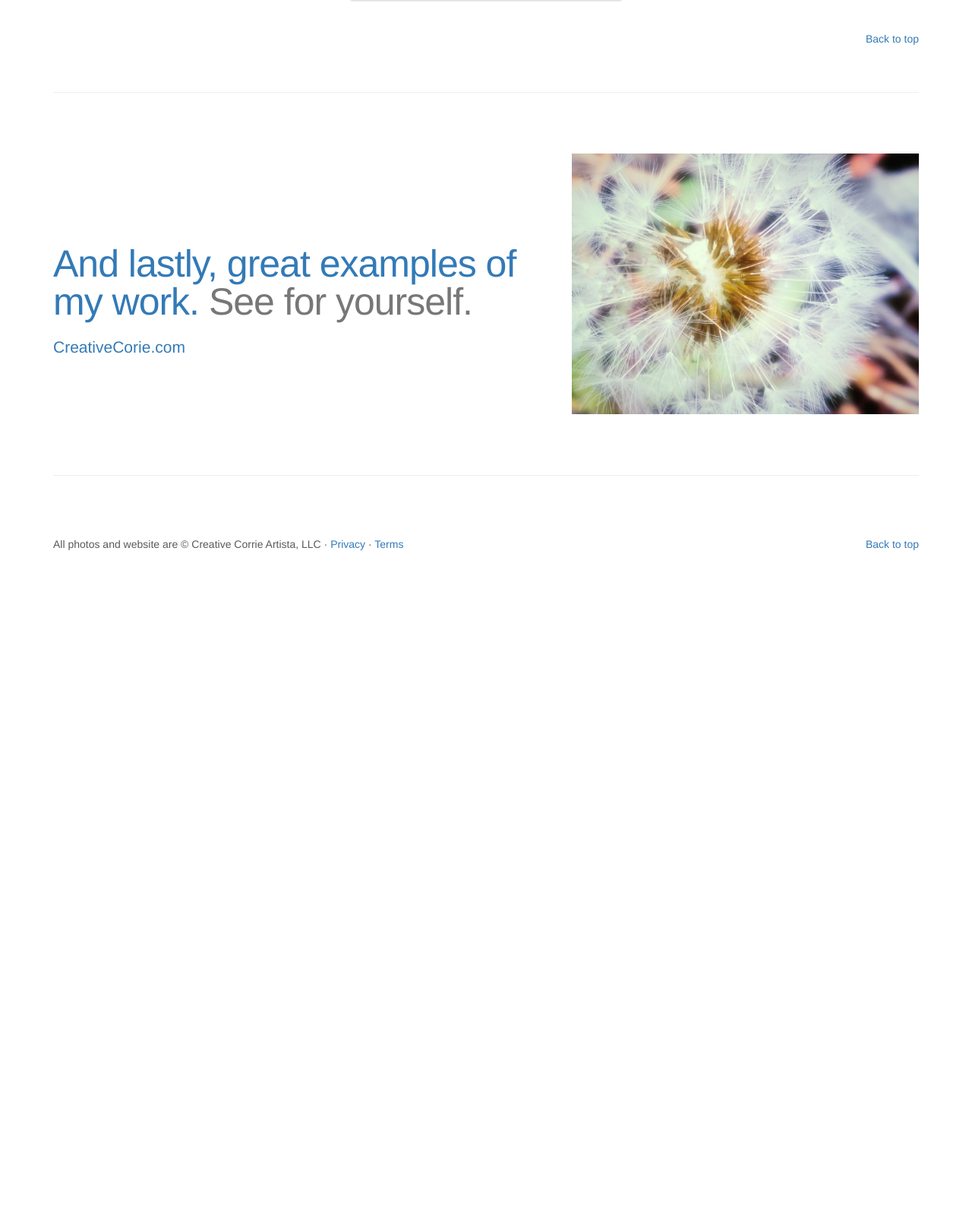
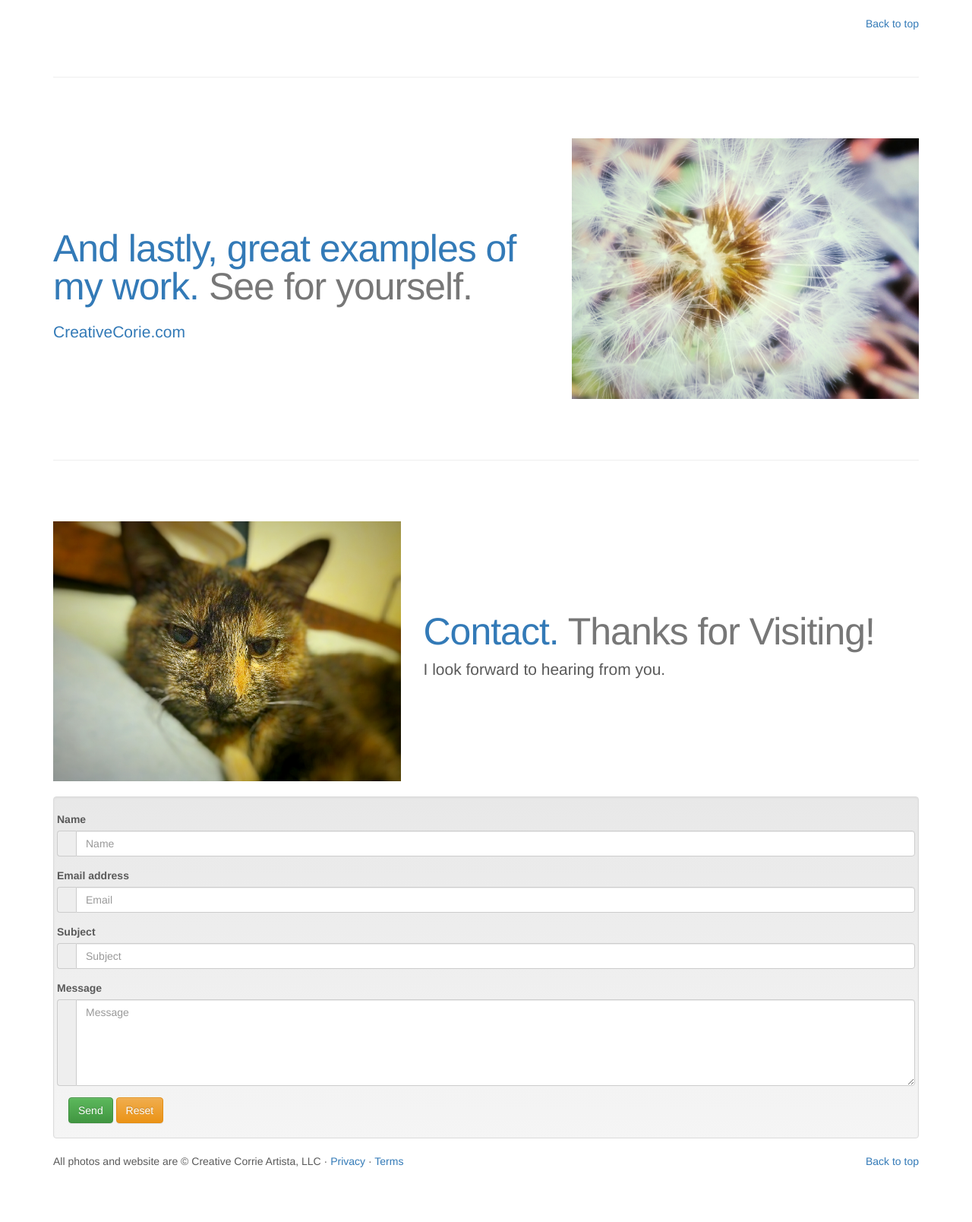
Before and after one commit to CreativeCorrie/the-hackey-hooker, a PHP site: page /documentation/background.php in a window 1280 px wide. Shown: the part 3298-4906 px from the top of the page at 76% size. Before the commit the page ends 4074 px from the top, so only its background shows below. Run offline with PHP 8.4, Linux system fonts and the light colour scheme.

Commit message:
added contact form. tried resolving Flexbox.

```diff
--- a/public_html/css/carousel.css
+++ b/public_html/css/carousel.css
@@ -94,6 +94,8 @@
 	line-height: 1;
 	letter-spacing: -1px;
 }
+
+/*Push the Flexbox down a bit from the marketing headings */
 .row-padded {
 	padding-top: 20px;
 	padding-bottom: 20px;
--- a/public_html/documentation/background.php
+++ b/public_html/documentation/background.php
@@ -9,7 +9,7 @@
 		<!-- Latest compiled and minified CSS -->
 		<link rel="stylesheet" href="//maxcdn.bootstrapcdn.com/bootstrap/3.3.6/css/bootstrap.min.css" integrity="sha384-1q8mTJOASx8j1Au+a5WDVnPi2lkFfwwEAa8hDDdjZlpLegxhjVME1fgjWPGmkzs7" crossorigin="anonymous">
 
-		<<!-- Optional theme -->
+		<!-- Optional theme -->
 		<link rel="stylesheet" href="//maxcdn.bootstrapcdn.com/bootstrap/3.3.6/css/bootstrap-theme.min.css" integrity="sha384-fLW2N01lMqjakBkx3l/M9EahuwpSfeNvV63J5ezn3uZzapT0u7EYsXMjQV+0En5r" crossorigin="anonymous">
 
 		<!-- My Custom CSS creativecorrie@gmail.com -->
@@ -373,6 +373,68 @@
 			<hr class="featurette-divider">
 
 			<!-- /END THE FEATURETTES -->
+<!--****=============================================================****-->
+<!--****            Marketing message & featurettes End              ****-->
+<!--****=============================================================****-->
+<!--****=============================================================****-->
+<!--****                       Contact Form                          ****-->
+<!--****=============================================================****-->
+			<div class="row featurette">
+				<div class="col-md-7 col-md-push-5">
+					<h2 class="featurette-heading"><a name="Contact">Contact.</a>
+						<span class="text-muted">Thanks for Visiting!</span>
+					</h2>
+					<p class="lead">I look forward to hearing from you.</p>
+				</div>
+				<div class="col-md-5 col-md-pull-7">
+					<img class="featurette-image img-responsive center-block" src="../images/angel.jpg" alt="Contact">
+				</div>
+			</div>
+
+			<div class="row-padded">
+				<form class="form-horizontal well" action="../php/mailer.php">
+					<div class="form-group">
+						<label for="name">Name</label>
+						<div class="input-group">
+							<div class="input-group-addon">
+								<i class="fa fa-user" aria-hidden="true"></i>
+							</div>
+							<input type="text" class="form-control" id="name" name="name" placeholder="Name">
+						</div>
+					</div>
+					<div class="form-group">
+						<label for="email">Email address</label>
+						<div class="input-group">
+							<div class="input-group-addon">
+								<i class="fa fa-envelope" aria-hidden="true"></i>
+							</div>
+							<input type="email" class="form-control" id="email" name="email" placeholder="Email">
+						</div>
+					</div>
+					<div class="form-group">
+						<label for="subject">Subject</label>
+						<div class="input-group">
+							<div class="input-group-addon">
+								<i class="fa fa-pencil" aria-hidden="true"></i>
+							</div>
+							<input type="text" class="form-control" id="subject" name="subject" placeholder="Subject">
+						</div>
+					</div>
+					<div class="form-group">
+						<label for="message">Message</label>
+						<div class="input-group">
+							<div class="input-group-addon">
+								<i class="fa fa-comment" aria-hidden="true"></i>
+							</div>
+							<textarea class="form-control" rows="5" id="message" name="message" placeholder="Message"></textarea>
+						</div>
+					</div>
+					<button class="btn btn-success" type="submit"><i class="fa fa-paper-plane"></i> Send</button>
+					<button class="btn btn-warning" type="reset"><i class="fa fa-ban"></i> Reset</button>
+				</form>
+
+
+
 
 
 			<!-- FOOTER -->
@@ -383,8 +445,5 @@
 
 		</div><!-- /.container -->
 
-<!--****=============================================================****-->
-<!--****            Marketing message & featurettes End              ****-->
-<!--****=============================================================****-->
 	</body>
 </html>
```
Also changed, not shown: public_html/php/mailer.php (+76 -0 lines).
